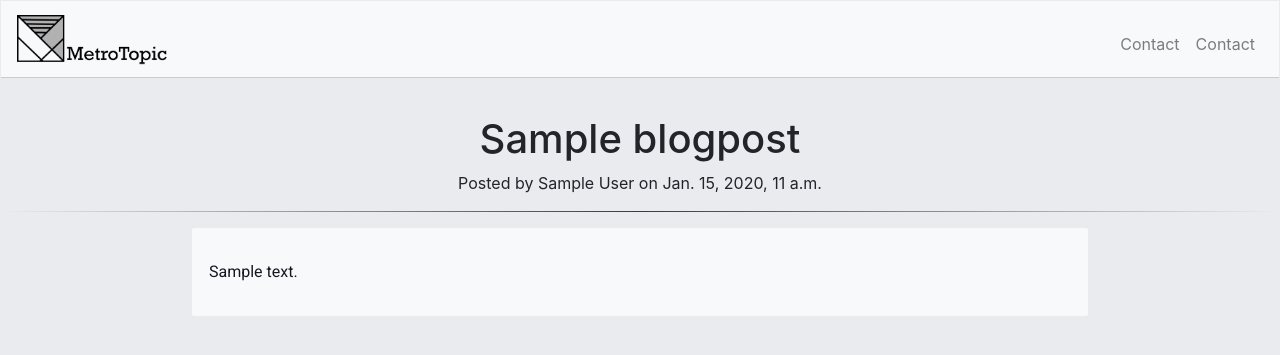
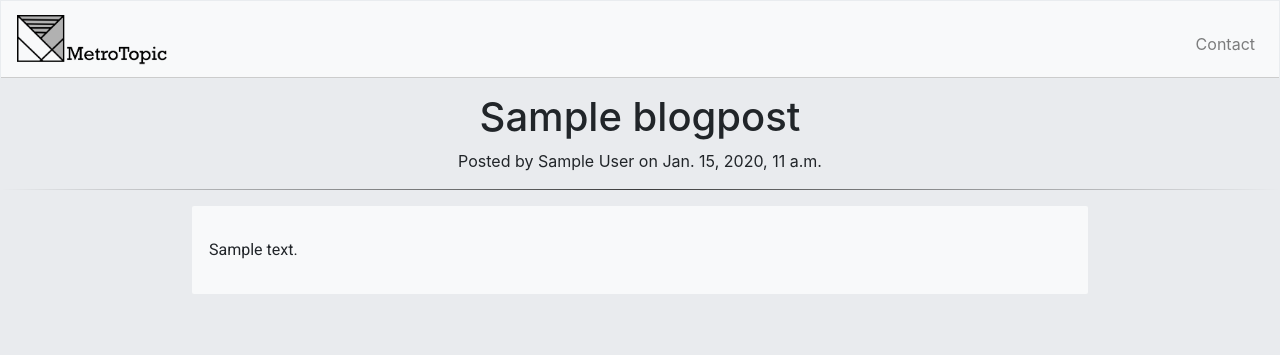
Before and after one commit to lomptorne/metrotopic, a Django app: page /1 in a window 1280 px wide. Shown: the top 355 px of the page. Run offline with Django 3.2, Linux system fonts and the light colour scheme; tables that the repository leaves empty hold one stand-in row (values such as "Sample post"); some libraries are stand-ins or nearby versions; some web fonts are replaced.

Commit message:
bug fixes

```diff
--- a/blog/static/scripts.js
+++ b/blog/static/scripts.js
@@ -1,20 +1,3 @@
-// add sources function
-function addElement()
-{
-
-  var inputdiv = document.getElementById("sourcesInput");
-  var fielddiv = document.getElementById("sourceFields");
-  inputdiv.innerHTML += fielddiv.innerHTML
-
-}
-
-
-
-
-
-
-
-
 window.addEventListener("DOMContentLoaded", () => {
 
 //Scrollbar function
@@ -29,7 +12,9 @@ $(window).scroll(function()
 }
 );
 
-
+// Determine padding-top depending on the navbar size
+var navHeight = document.getElementById("nav").clientHeight;
+document.getElementById("mainblock").style.paddingTop = navHeight + "px"
 
 // load only on article page
 var elementExists = document.getElementById("articlec");
@@ -98,9 +83,5 @@ tinymce.init(
 
 
 
-
-
-
-
 }
 );
--- a/blog/static/styles.css
+++ b/blog/static/styles.css
@@ -4,7 +4,6 @@ body
 background-color: #E9EBEE;
 max-width: 100%;
 overflow-x: hidden;
-padding-top: 65px;
 }
 
 nav .navbar-brand
@@ -138,14 +137,12 @@ padding-right:  2.5vw;
 /* Post */
 #articlec
 {
-text-align: justify;
 font-family: roboto;
 max-width: 100%;
 width: 70%;
 padding: 2rem;
 background-color: rgb(248, 249, 250, 1);
 border-radius: 2px;
-color: #141823;
 }
 
 #scrolline
@@ -169,7 +166,6 @@ width: 0%;
 #titlea
 {
 position: fixed;
-padding-top: 50px ;
 padding-bottom: 50px ;
 width: 25%;
 height: 100%;
@@ -183,10 +179,10 @@ display: none;
 }
 #titleb
 {
-padding-top : 1rem;
-padding-top: 50px;
+
 width: 100%;
 text-align: center;
+padding-top: 2vh;
 }
 
 #sources
--- a/blog/templates/blog/base.html
+++ b/blog/templates/blog/base.html
@@ -49,24 +49,26 @@
 
 <body>
 <div id="flow">
+
 <!-- Navbar elements -->
 <nav class="navbar fixed-top navbar-expand-md navbar-light bg-light border" id="nav">
     <a class="navbar-brand" href="/"><div id="logodiv"><img id="logo" height="50" width="150" src="/static/logo.png"></div></a>
 
-
         <!-- Navbar elements changer with session -->
         {% if request.user.is_superuser %}
-        <ul class="navbar-nav mr-auto mt-2"></ul>
         <ul class="navbar-nav ml-auto mt-2">
             <li class="nav-item"><a class="nav-link" href="/bc7uwcf">Admin</a></li>
             <li class="nav-item"><a class="nav-link" href="/add">Add Post</a></li>
             <li class="nav-item"><a class="nav-link" href="/logout">Log Out</a></li>
         </ul>
+
     {% else %}
         <ul class="navbar-nav ml-auto mt-2">
+             <!-- <li class="nav-item"><a class="nav-link" href="/tools">MetroTools</a></li> -->
             <li class="nav-item"><a class="nav-link" href="/contact">Contact</a></li>
-            <li class="nav-item"><a class="nav-link" href="/contact">Contact</a></li>
+
         </ul>
+
     {% endif %}
 
     <!-- Positioning for the article scrollbar -->
@@ -75,7 +77,9 @@
 </nav>
 
 <!-- Main content of pages -->
+<div id="mainblock">
 {% block main %}{% endblock %}
+</div>
 
 </body>
 </div>
--- a/blog/urls.py
+++ b/blog/urls.py
@@ -18,6 +18,7 @@ urlpatterns = [
     path('logout', views.logout, name="logout"),
     path('add', views.add, name="add"),
     path('contact', views.contact, name="contact"),
+    path('tools', views.tools, name="tools"),
     path('sitemap.xml', sitemap, {'sitemaps': sitemaps}, name='django.contrib.sitemaps.views.sitemap'),
 
 ]
--- a/blog/views.py
+++ b/blog/views.py
@@ -48,6 +48,9 @@ def post(request, Blogpost_id):
 
         return HttpResponseRedirect(request.path_info)
 
+def tools(request):
+
+    return render(request, "blog/tools.html")
 @login_required
 def delete(request, Blogpost_id):
     post = Blogpost.objects.get(pk=Blogpost_id)
@@ -88,6 +91,7 @@ def sources(request, Blogpost_id):
 
         return render(request, "blog/sources.html", context)
 
+@login_required
 def edit(request, Blogpost_id):
 
     if request.method == 'POST':
```
Also changed, not shown: blog/templates/blog/tools.html (added, +28 -0 lines).
